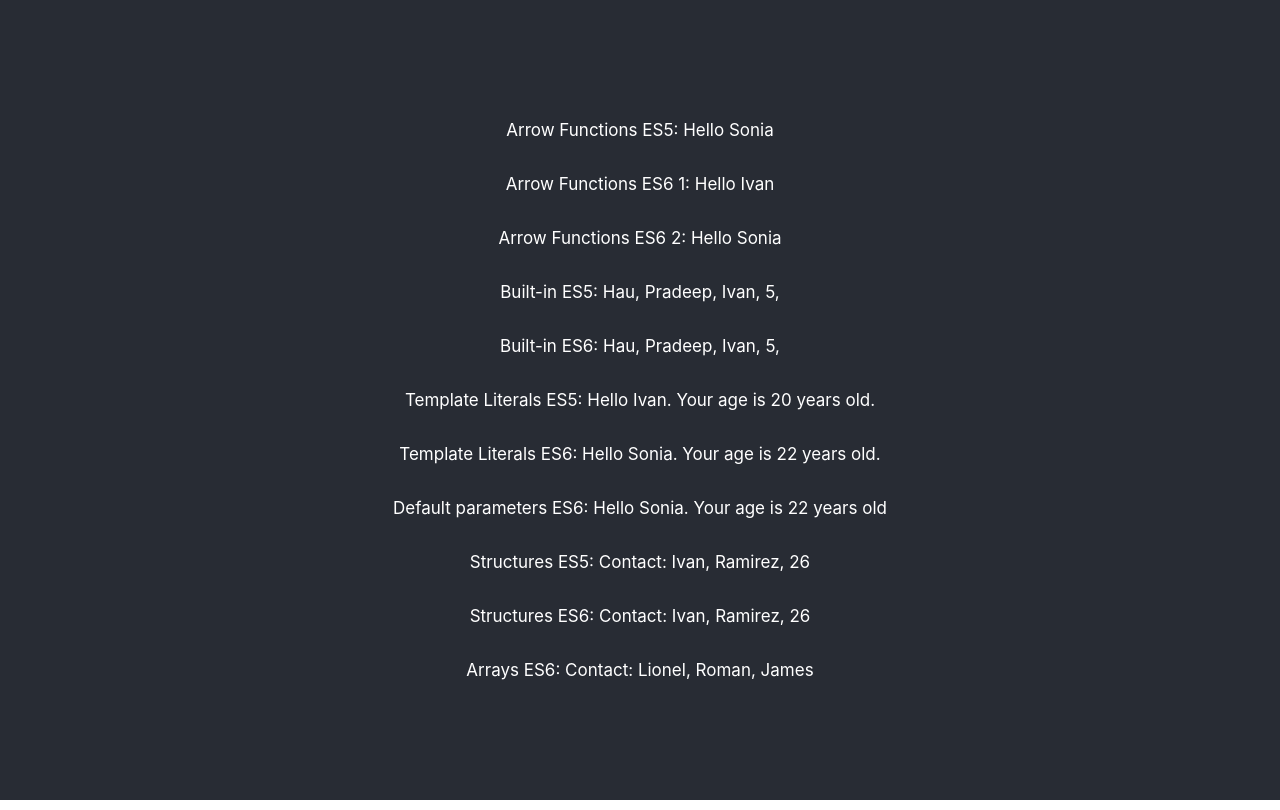
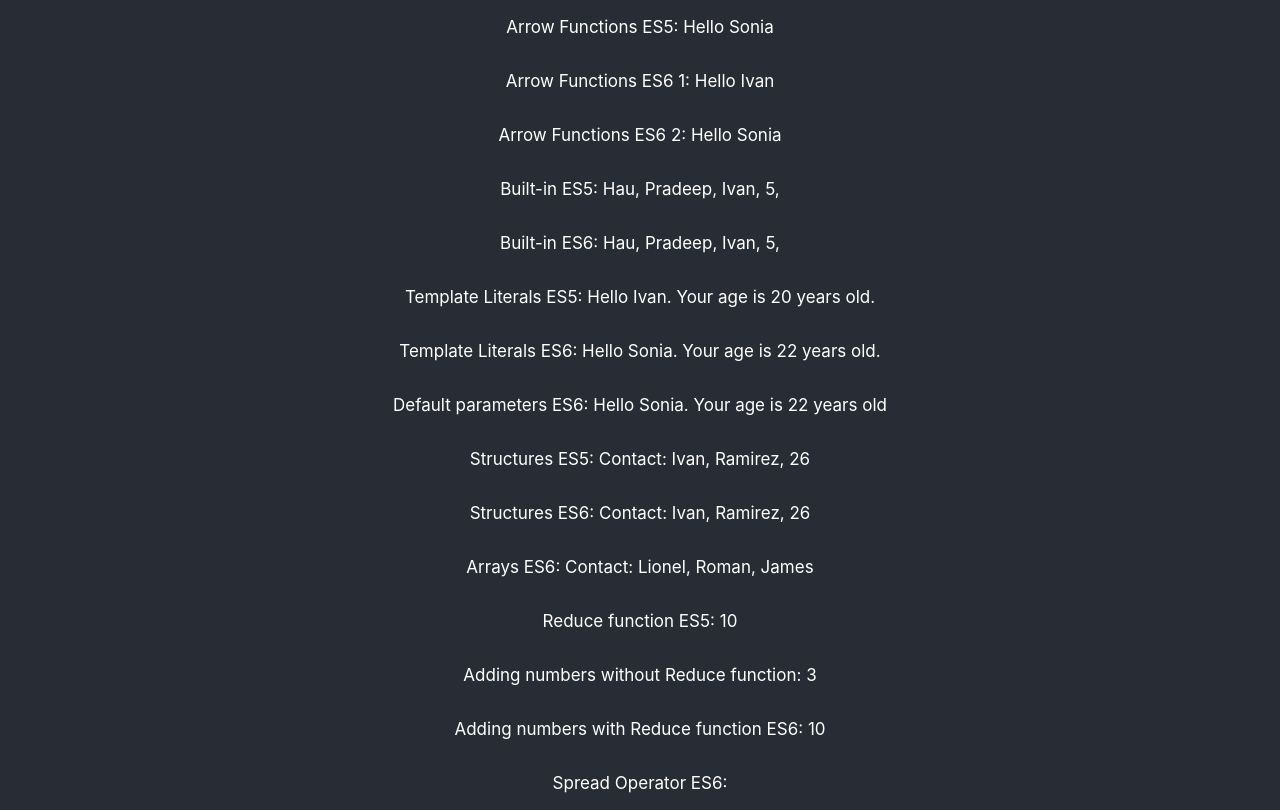
Before and after one commit to ivantxo/javascript-practice, a React (Create React App) app: page / in a window 1280 px wide. Built offline with nearby package versions, Linux system fonts and the light colour scheme; no server answers.

Commit message:
Rest parameters and spread operator

```diff
--- a/src/App.js
+++ b/src/App.js
@@ -64,11 +64,52 @@ let [value1, value2, value3] = players;
 
 //----------------------------- Promises -----------------------------//
 
-const getData = () => {
-  const url='https://jsonplaceholder.typicode.com/posts';
-  return fetch(url).then(data=> data.json()).then(result=> console.log(result));
+// const getData = () => {
+//   const url='https://jsonplaceholder.typicode.com/posts';
+//   return fetch(url).then(data=> data.json()).then(result=> console.log(result));
+// }
+// getData();
+
+
+//----------------------------- Rest parameters -----------------------------//
+
+// ES5
+function addNumbersES5() {
+  const myNumbers = [1, 2, 3, 4];
+  const reducer = (accumulator, currentValue) => accumulator + currentValue;
+  return myNumbers.reduce(reducer);
 }
-getData();
+
+// ES6
+function addNumbers() {
+  let result = 0;
+  for (let i = 0; i < arguments.length; i++) {
+    result += arguments[i];
+  }
+  return result;
+}
+
+/**
+ * This function produces an error because arguments is not an array and reduce is an array function.
+ */
+// function addWithReduce() {
+//   return arguments.reduce((sum, next) => sum + next);
+// }
+
+// The solution to the above error is to use rest parameters
+const addNumbersWithReduceES6 = ([...numbers]) => numbers.reduce((accumulator, currentValue) => accumulator + currentValue);
+
+
+//----------------------------- Spread Operator -----------------------------//
+
+const spreadOperatorES6 = () => {
+  const myArray = [1, 2, 3, 4, 5];
+  let [first, second, ...remaining] = myArray;
+  console.log('first', first);
+  console.log('second', second);
+  console.log('remaining', remaining);
+}
+
 
 class App extends Component {
   render() {
@@ -86,6 +127,10 @@ class App extends Component {
         <p>Structures ES5: {`Contact: ${name}, ${surname}, ${age}`}</p>
         <p>Structures ES6: {`Contact: ${name2}, ${surname2}, ${age2}`}</p>
         <p>Arrays ES6: {`Contact: ${value1}, ${value2}, ${value3}`}</p>
+        <p>Reduce function ES5: {addNumbersES5()}</p>
+        <p>Adding numbers without Reduce function: {addNumbers(1, 2)}</p>
+        <p>Adding numbers with Reduce function ES6: {addNumbersWithReduceES6([1, 2, 3, 4])}</p>
+        <p>Spread Operator ES6: {spreadOperatorES6()}</p>
         </header>
       </div>
     );
```
